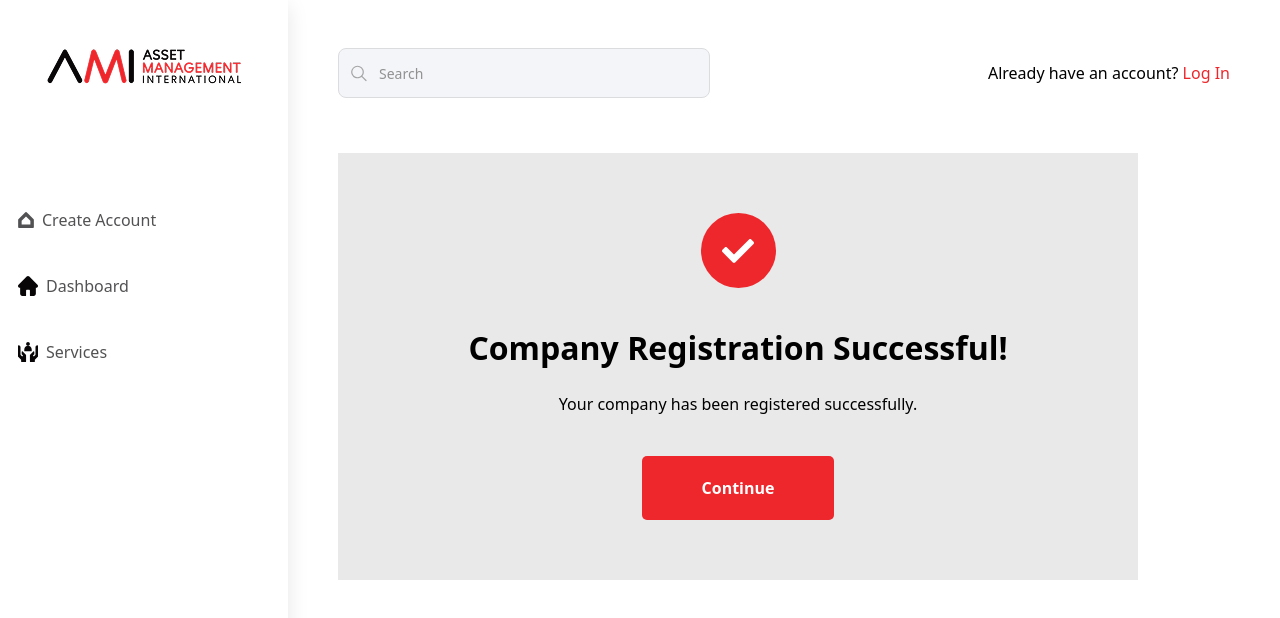
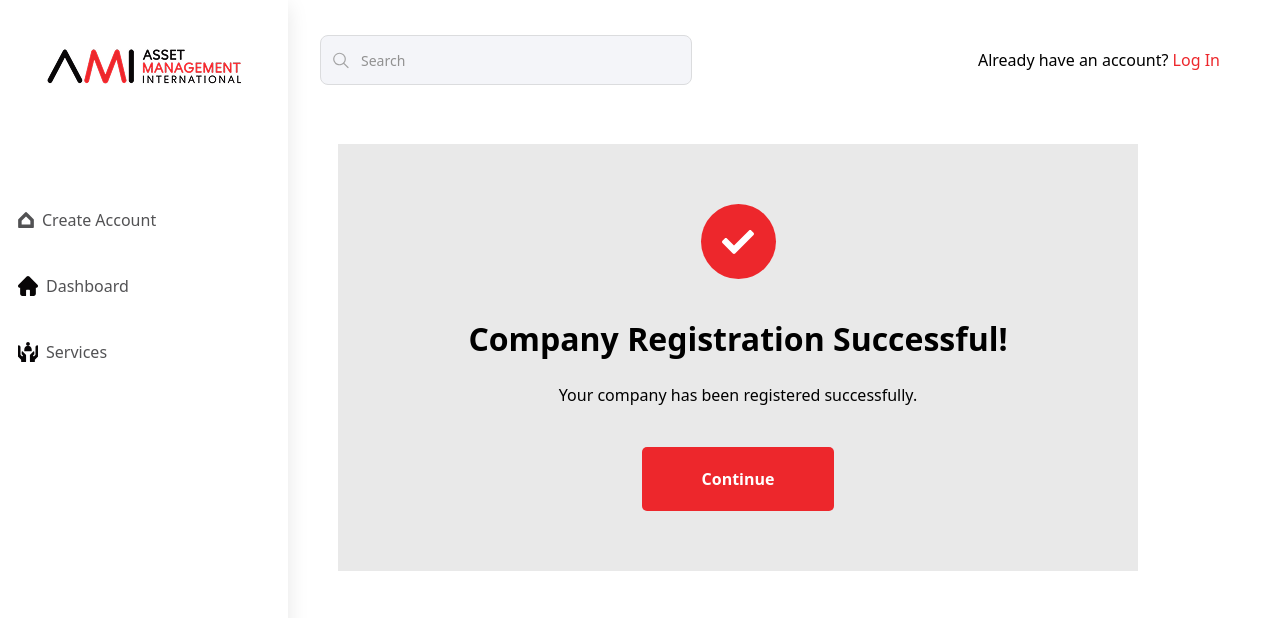
Before and after one commit to arakash-developer/headless, a React (Vite) app: page /companyregSuc in a window 1280 px wide. Shown: the top 618 px of the page. Built offline with nearby package versions, Linux system fonts and the light colour scheme.

Commit message:
feat: add Services route and update Navbar styling

```diff
--- a/src/App.jsx
+++ b/src/App.jsx
@@ -26,6 +26,7 @@ import Register2 from "./component/Register2";
 import RegistrationSuccess from "./component/RegistrationSuccess";
 import LoginProtected from "./Protect Rule/LoginProtected";
 import ProtectedCompany from "./Protect Rule/ProtectedCompany";
+import Services from "./component/Services";
 
 const router = createBrowserRouter(
   createRoutesFromElements(
@@ -63,6 +64,7 @@ const router = createBrowserRouter(
       <Route path="/companyregSuc" element={<CompanyRegSuc />}></Route>
       <Route path="/companydata" element={<CompanyDataViewer />}></Route>
       <Route path="/demo4" element={<Demo4 />}></Route>
+      <Route path="/services" element={<Services />}></Route>
       <Route path="*" element={<Error />} />
     </Route>
   )
--- a/src/component/Navbar.jsx
+++ b/src/component/Navbar.jsx
@@ -3,7 +3,7 @@ import { Link } from "react-router-dom";
 
 const Navbar = () => {
   return (
-    <nav className="mt-[48px] mb-5 navbar px-[50px] flex justify-between items-center">
+    <nav className="mt-[35px] mb-6  navbar ml-8 mr-[60px] flex justify-between items-center">
       <div className="flex items-center relative">
         <input
           type="text"
```
